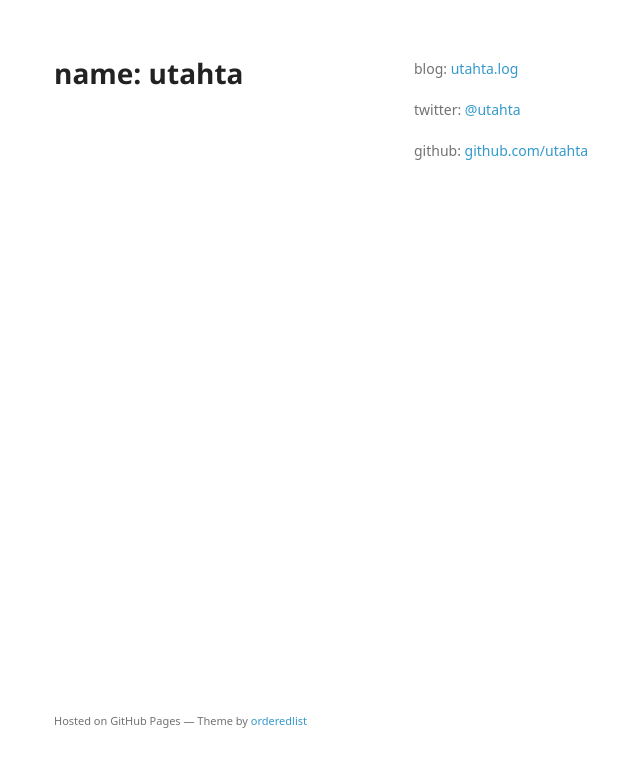
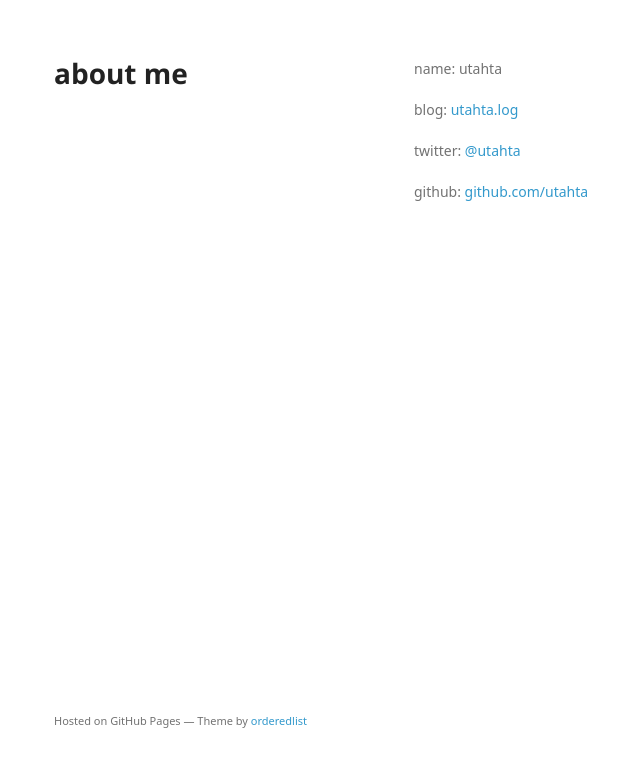
Before and after one commit to utahta/utahta.github.io, a plain HTML site: page index.html in a window 1280 px wide. Shown: the whole page, without its empty margins (156-796 px from the left). Drawn offline with Linux system fonts and the light colour scheme; a web font is replaced by a local one.

Commit message:
update index.html

```diff
--- a/index.html
+++ b/index.html
@@ -15,9 +15,11 @@
   <body>
     <div class="wrapper">
       <header>
-        <h1>name: utahta</h1>
+        <h1>about me</h1>
       </header>
       <section>
+        <p>name: utahta</p>
+
         <p>blog: <a href="http://utahta.hatenablog.com/">utahta.log</a></p>
 
 <p>twitter: <a href="https://twitter.com/utahta">@utahta</a></p>
```
